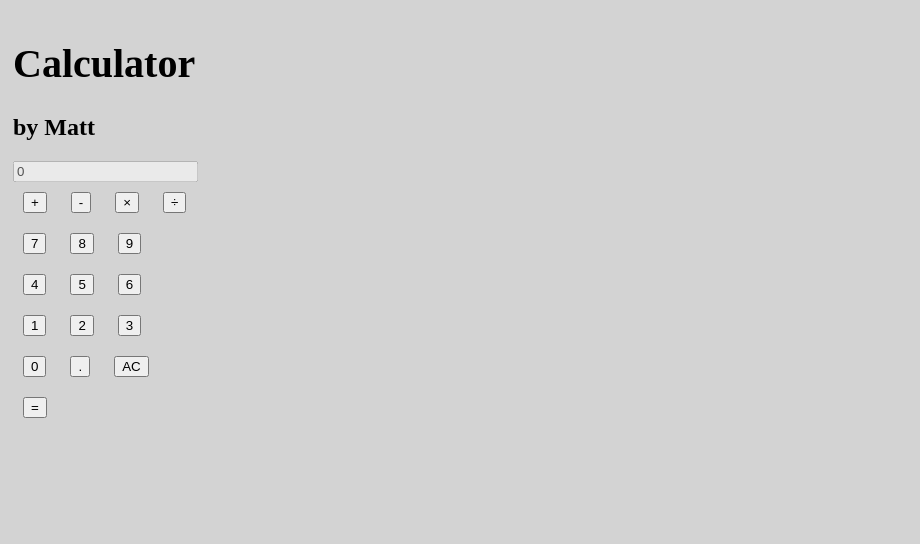
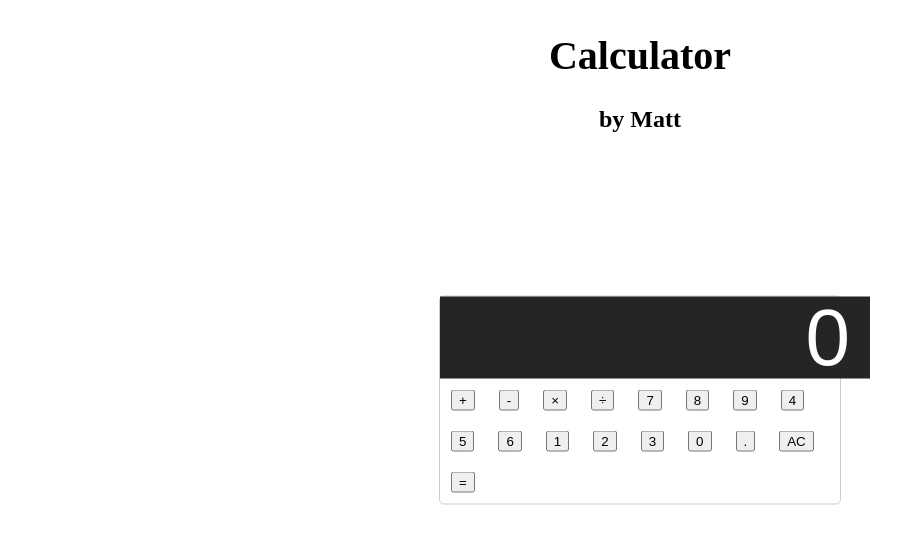
Before and after one commit to iammattholland/Calculator-v1, a plain HTML site: page index.html in a window 1280 px wide. Shown: the whole page, without its empty margins (0-920 px from the left). Drawn offline with Linux system fonts and the light colour scheme.

Commit message:
%updating

```diff
--- a/index.html
+++ b/index.html
@@ -10,10 +10,10 @@
 
 </head>
 <body>
-    <h1>Calculator</h1>
-    <h2>by Matt</h2>
+    <h1 id="center">Calculator</h1>
+    <h2 id="center">by Matt</h2>
 
-<div class=calculator>
+<div class="calculator container">
 
     <input type="Text" class="calculator-screen" value="0" disabled>
 
--- a/style.css
+++ b/style.css
@@ -1,12 +1,19 @@
 html {
-
-padding: 5px;
+    padding: 5px;
+    margin: auto;
+    box-sizing: border-box;
 
 }
 
 h1 {
 
     font-size: 40px;
+    text-align:center;
+}
+
+h2 {
+
+    text-align:center;
 
 }
 
@@ -14,27 +21,29 @@ button {
 
 margin: 10px;
 
+}
+
+
+button:hover {
+    background-color: grey;
 
 }
 
-button:hover {
-
-background-color: grey;
-
-}
 
 body {
 
-position:absolute;
-background-color:lightgrey;
 
 }
 
 .calculator {
+    border: 1px solid #ccc;
+    border-radius: 5px;
+    position: absolute;
+    top: 50%;
+    left: 50%;
+    transform: translate(-50%, -50%);
+    width: 400px;
 
-border:1px;
-border-radius:10px;
-position: absolute;
 
 
 
@@ -42,12 +51,21 @@ position: absolute;
 
 .calculator-screen {
 
-
+    width: 100%;
+    font-size: 5rem;
+    height: 80px;
+    border: none;
+    background-color: #252525;
+    color: #fff;
+    text-align: right;
+    padding-right: 20px;
+    padding-left: 10px;
 
 }
 
 .calculator-keys {
 
+    padding:1px;
 
 }
 
@@ -55,5 +73,9 @@ position: absolute;
 
 
 
+}
 
-}
+.container {
+
+
+  }
```
